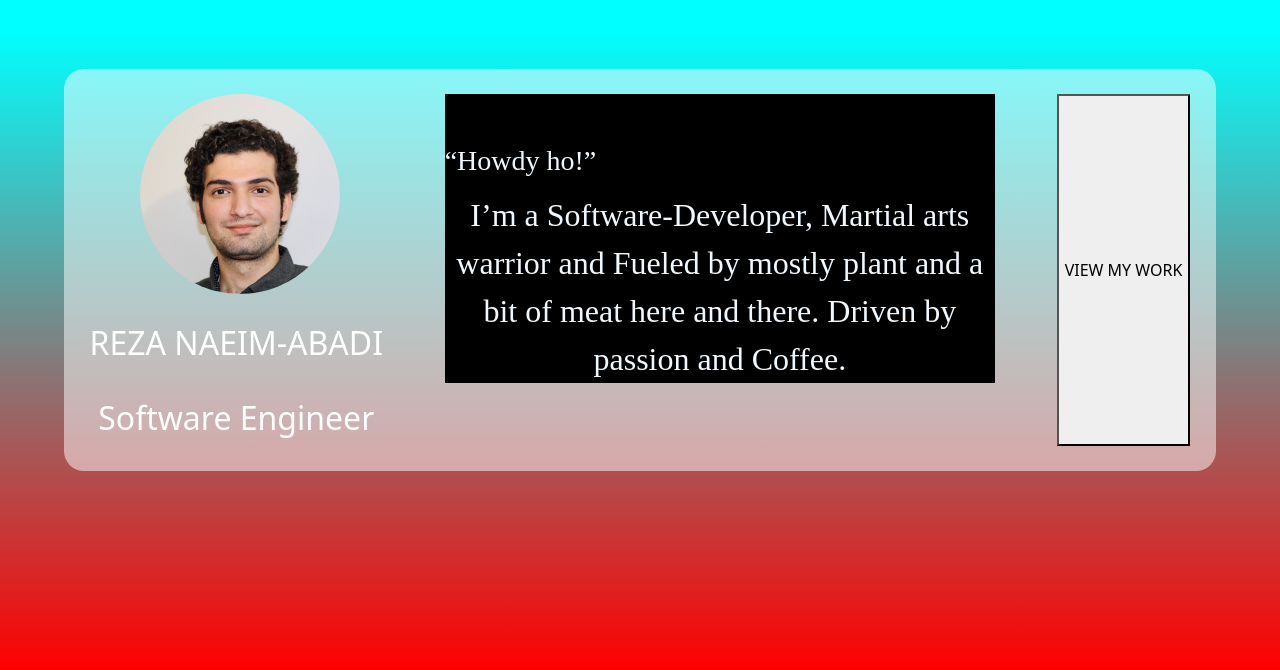
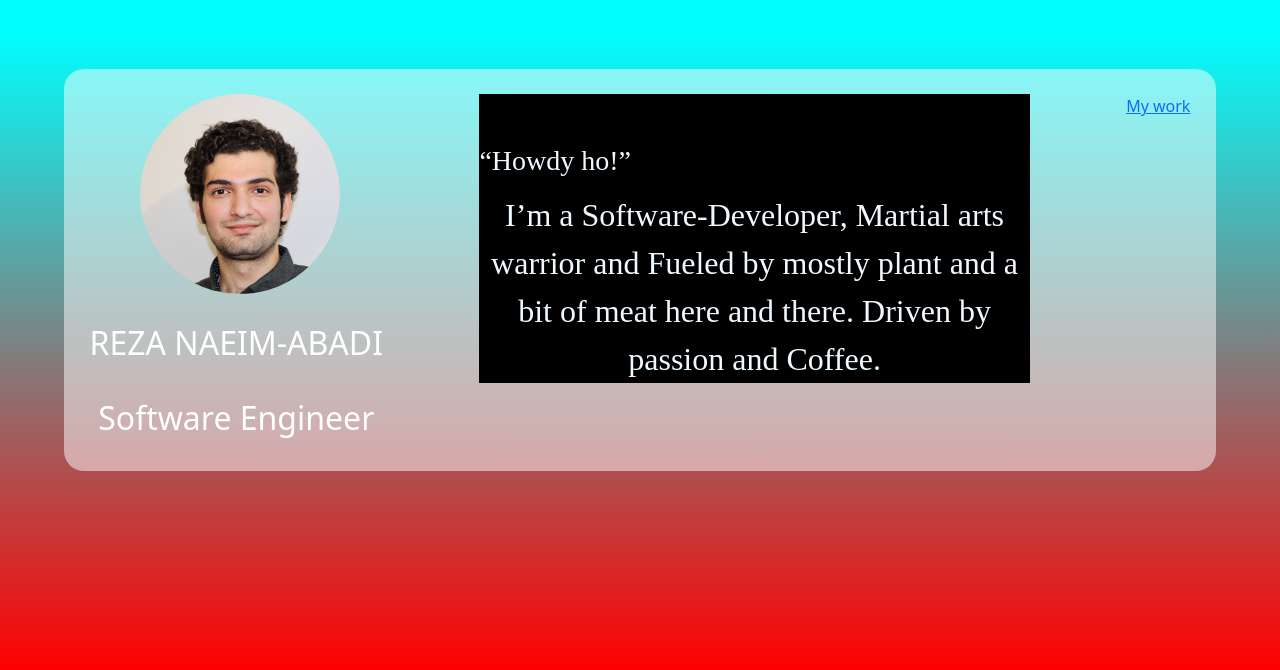
Before and after one commit to we-live-inside-a-dream/portfolio, an Angular app: page / in a window 1280 px wide. Shown: the part 130-800 px from the top of the page. Built offline with nearby package versions, Linux system fonts and the light colour scheme.

Commit message:
added router link to my work

```diff
--- a/src/app/home/home.component.html
+++ b/src/app/home/home.component.html
@@ -9,5 +9,5 @@
   <h3 class="greeting">{{content.greeting}}</h3>
       {{content.introduction}}
   </div>
-  <button>VIEW MY WORK</button>
+  <a routerLink="/projects-component" routerLinkActive="active" aria-current="page">My work</a>
 </div>
```
